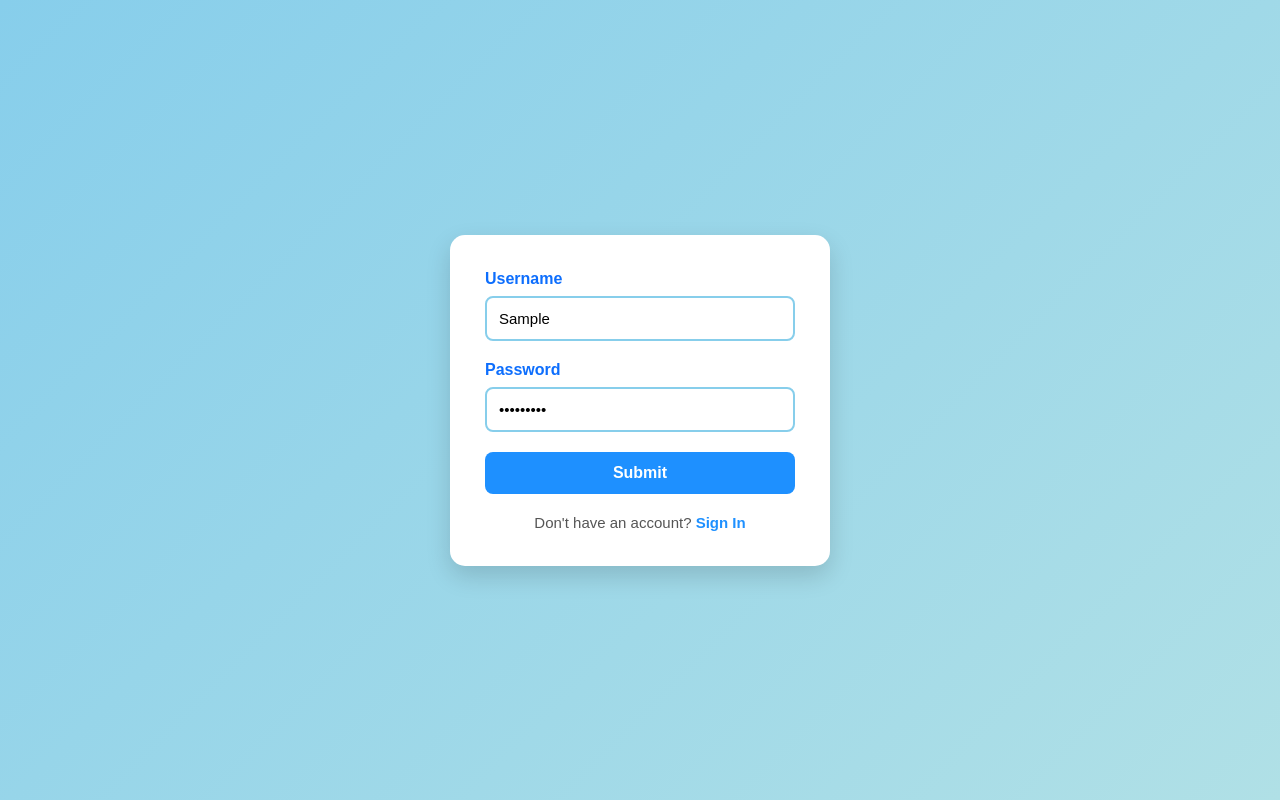
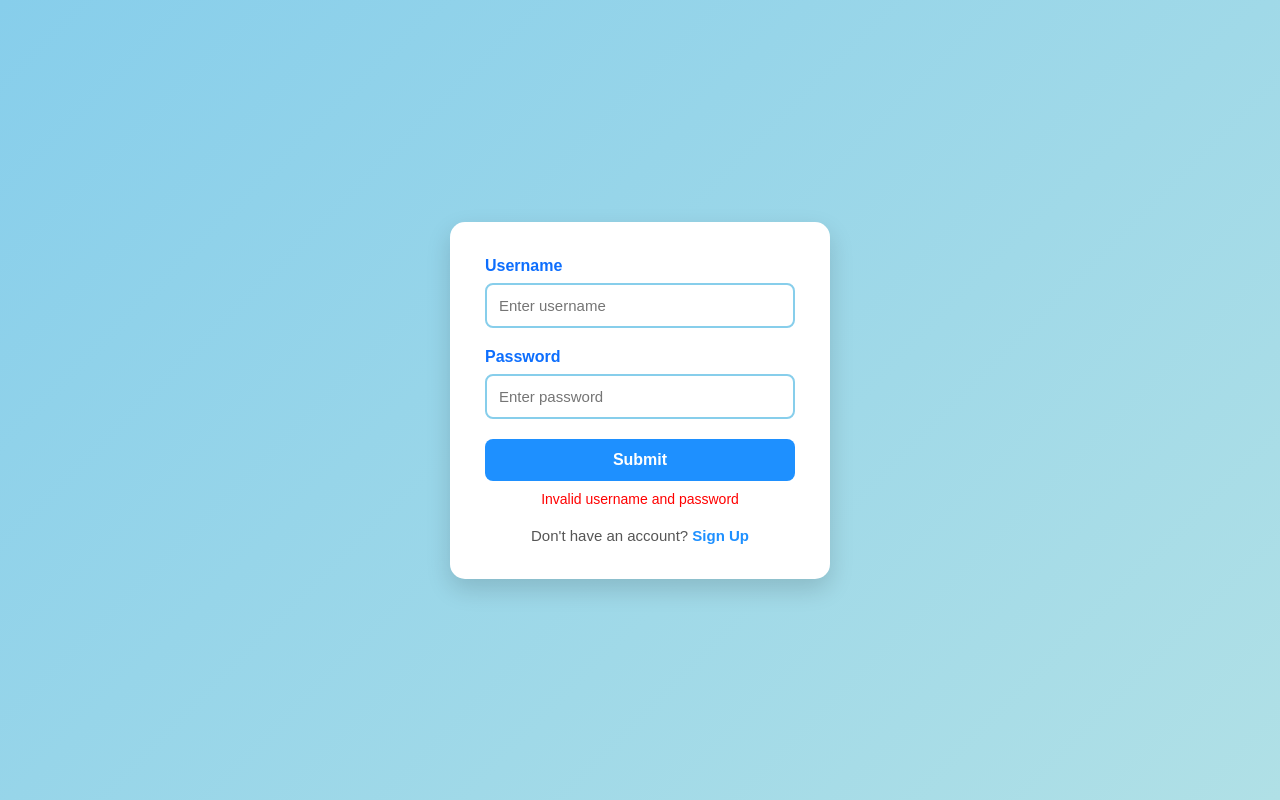
Before and after one commit to Niteshpkh/student-management-system, a React (Vite) app in the folder Frontend/: page / in a window 1280 px wide. Both pictures are taken after typing "Sample", "Sample123" into the empty fields and a click on the button "Submit". Built offline with nearby package versions, Linux system fonts and the light colour scheme; no server answers.

Commit message:
Implement unauthorized user  message in login section

```diff
--- a/Frontend/src/Pages/Login.css
+++ b/Frontend/src/Pages/Login.css
@@ -88,3 +88,10 @@ body{
 .signup-link:hover{
     text-decoration: underline;
 }
+
+.error {
+    color: red;
+    text-align: center;
+    margin: 10px 0;
+    font-size: 14px;
+}
--- a/Frontend/src/Pages/Login.jsx
+++ b/Frontend/src/Pages/Login.jsx
@@ -5,6 +5,7 @@ import axios from 'axios'
 
 const Login = () => {
     const navigate = useNavigate();
+    const [error, setError] = useState("")
 
     const [formData, setFormData] = useState({
         userName: "",
@@ -26,16 +27,20 @@ const Login = () => {
             password: formData.password
         };
         try {
-            const response = await axios.post("http://localhost:8080/user/login", user);
+            await axios.post("http://localhost:8080/user/login", user);
             setFormData({
                 userName: "",
                 password: ""
             });
+            setError("")
             navigate('/dashboard');
         }
         catch (error) {
-            console.log(error);
-            console.log("error occured")
+           setError("Invalid username and password");
+           setFormData({
+            userName : "",
+            password : ""
+           });
         }
     }
 
@@ -79,10 +84,12 @@ const Login = () => {
                 <div className="button-group">
                     <button className="login-button" type="submit">Submit</button>
                 </div>
+                {error && <p className='error'>{error}</p>}
+
 
                 <div className="signup-text">
                     <p>
-                        Don't have an account? <Link className="signup-link" to="/signin">Sign In</Link>
+                        Don't have an account? <Link className="signup-link" to="/signin">Sign Up</Link>
                     </p>
                 </div>
             </form>
```
